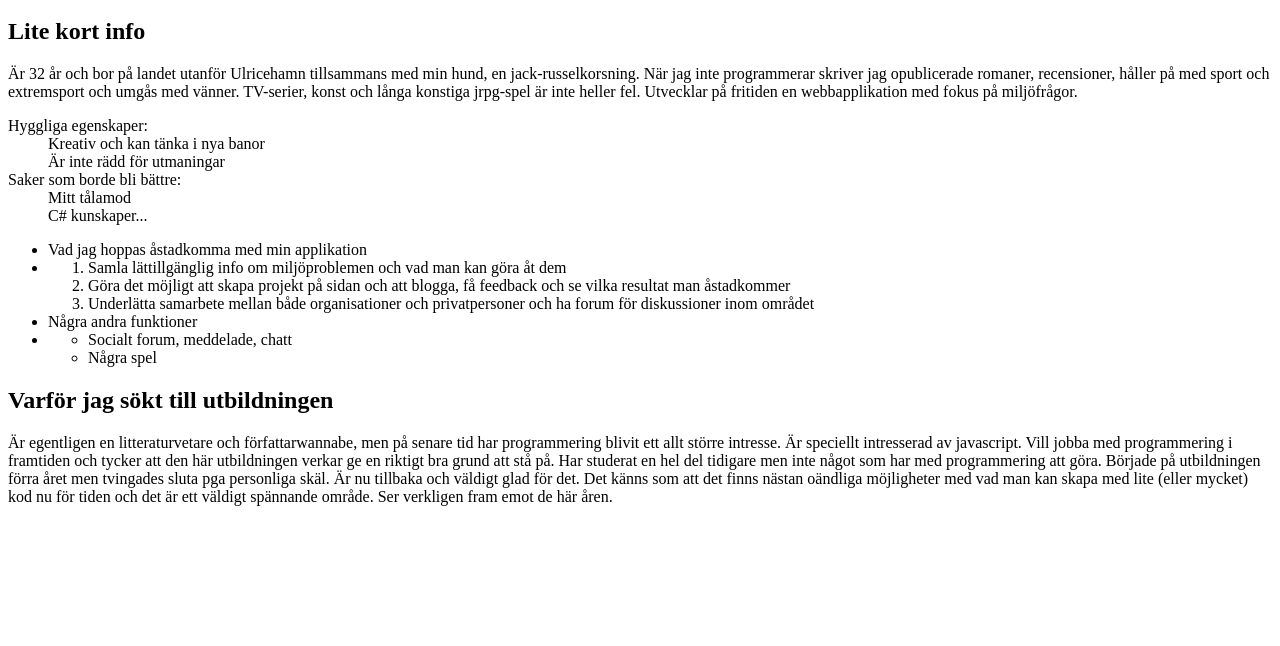
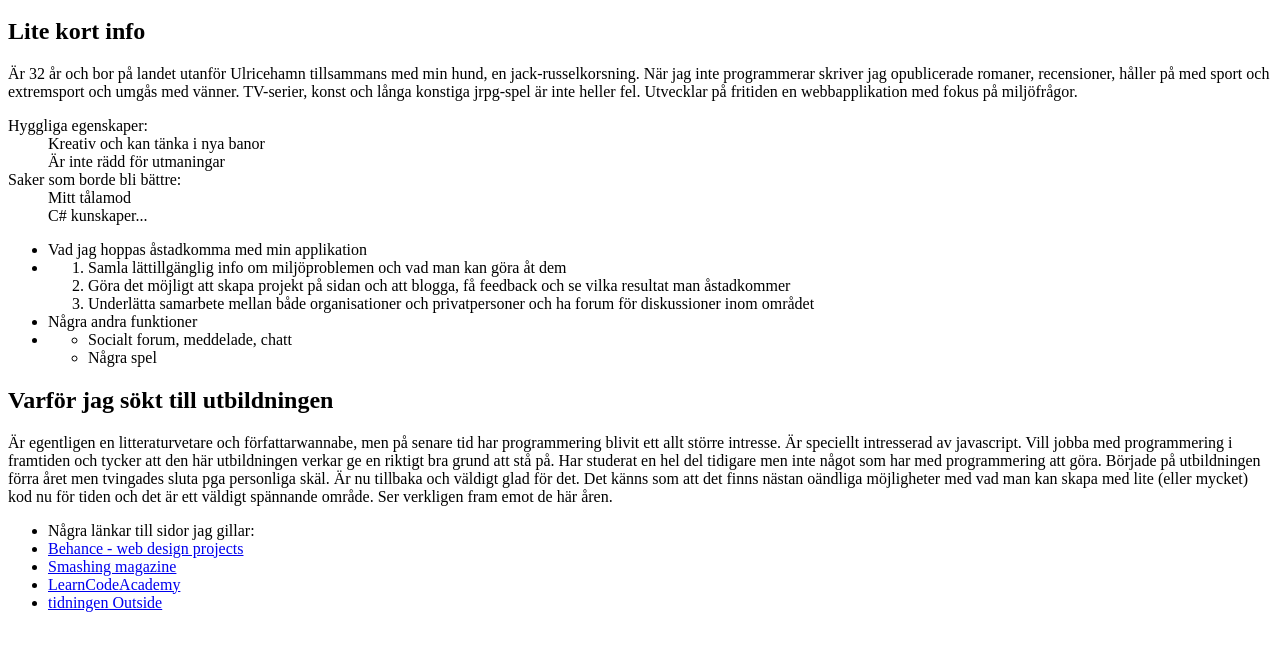
Before and after one commit to md222da/1ik415-laborationer, a plain HTML site: page pages/presentation.html in a window 1280 px wide. Shown: the part 154-800 px from the top of the page. Drawn offline with Linux system fonts and the light colour scheme.

Commit message:
externa lankar

```diff
--- a/pages/presentation.html
+++ b/pages/presentation.html
@@ -60,5 +60,13 @@
             Det känns som att det finns nästan oändliga möjligheter med vad man kan skapa med lite (eller mycket) kod nu för tiden och
             det är ett väldigt spännande område. Ser verkligen fram emot de här åren.
         </p>
+
+        <ul>
+            <li>Några länkar till sidor jag gillar:</li>
+            <li><a href="http://www.behance.net">Behance - web design projects</a></li>
+            <li><a href="http://www.smashingmagazine.com/">Smashing magazine</a></li>
+            <li><a href="http://www.youtube.com/channel/UCVTlvUkGslCV_h-nSAId8Sw">LearnCodeAcademy</a></li>
+            <li><a href="http://outsideonline.se/">tidningen Outside</a></li>
+        </ul>
     </body>
 </html>
```
